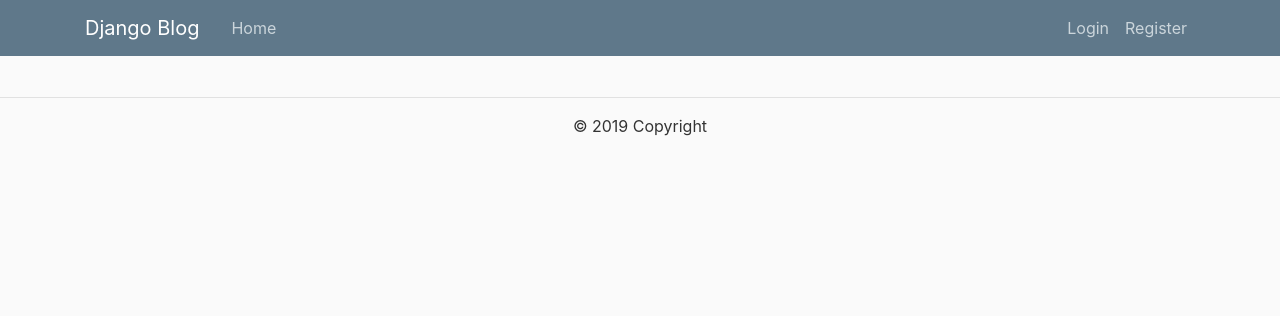
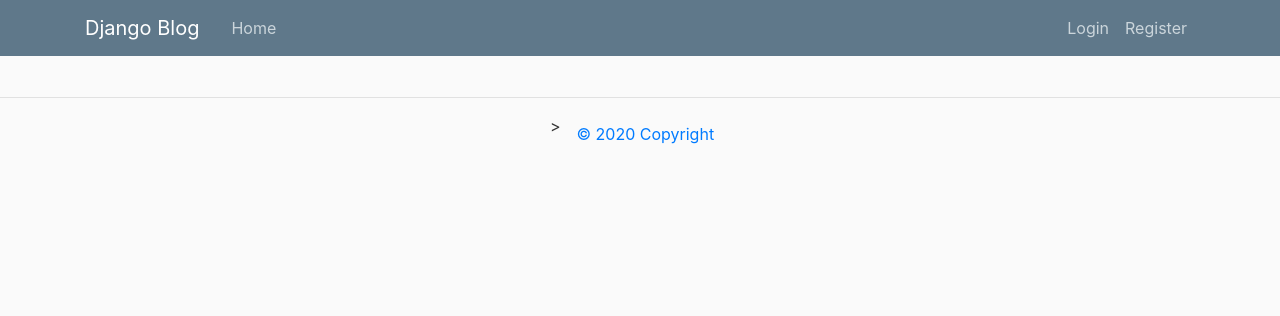
Before and after one commit to akshatz/FacebookClone, a Django app: page /users/search/ in a window 1280 px wide. Shown: the top 316 px of the page. Run offline with Django 3.2, Linux system fonts and the light colour scheme; some libraries are stand-ins or nearby versions.

Commit message:
Licence hyperlin

```diff
--- a/blog/templates/blog/base.html
+++ b/blog/templates/blog/base.html
@@ -83,7 +83,7 @@
         {% block footer %}
             <div class="container marketing">
             <footer>
-                <p style="display:flex;justify-content:center;">&copy; 2019 Copyright</p>
+                <p style="display:flex;justify-content:center;">><a class="nav-item nav-link" href="https://opensource.org/licenses/MIT/">&copy; 2020 Copyright</a></p>
                 <button onclick="topFunction()" id="myBtn"  class="btn btn-outline-info">Back to Top</button>
 
             </footer>
```
